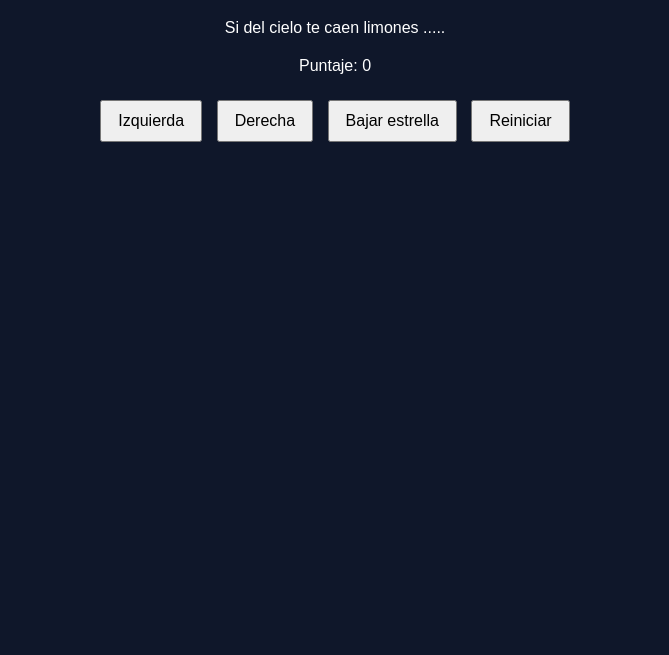
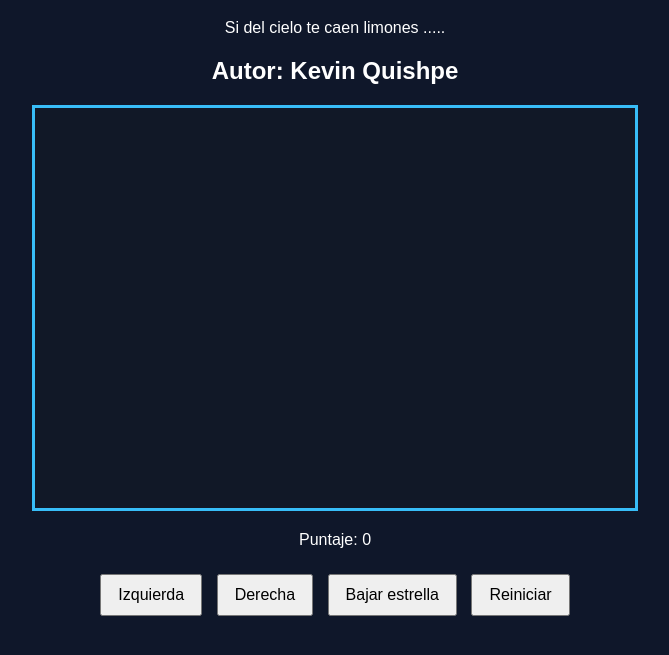
Before and after one commit to FabricioQs/jeugo_limones, a plain HTML site: page limones.html in a window 1280 px wide. Shown: the part 81-736 px from the top of the page, without its empty margins (305-974 px from the left). Drawn offline with Linux system fonts and the light colour scheme.

Commit message:
Agregar canva

```diff
--- a/limones.html
+++ b/limones.html
@@ -9,7 +9,8 @@
   <div class="contenedor">
     <h1>Atrapar Limones</h1>
     <p>Si del cielo te caen limones ..... </p>
-
+    <h2>Autor: Kevin Quishpe </h2>
+    <canvas id="areaJuego" width="600" height="400"></canvas>
     <div class="panel">
       <p>Puntaje: <span id="txtPuntaje">0</span></p>
     </div>
@@ -20,6 +21,6 @@
       <button>Reiniciar</button>
     </div>
   </div>
-
+  <script src="limones.js"></script>
 </body>
 </html>
--- a/limones.js
+++ b/limones.js
@@ -0,0 +1,2 @@
+let canvas= document.getElementById("areaJuego");
+let ctx=canvas.getContext("2d");
```
